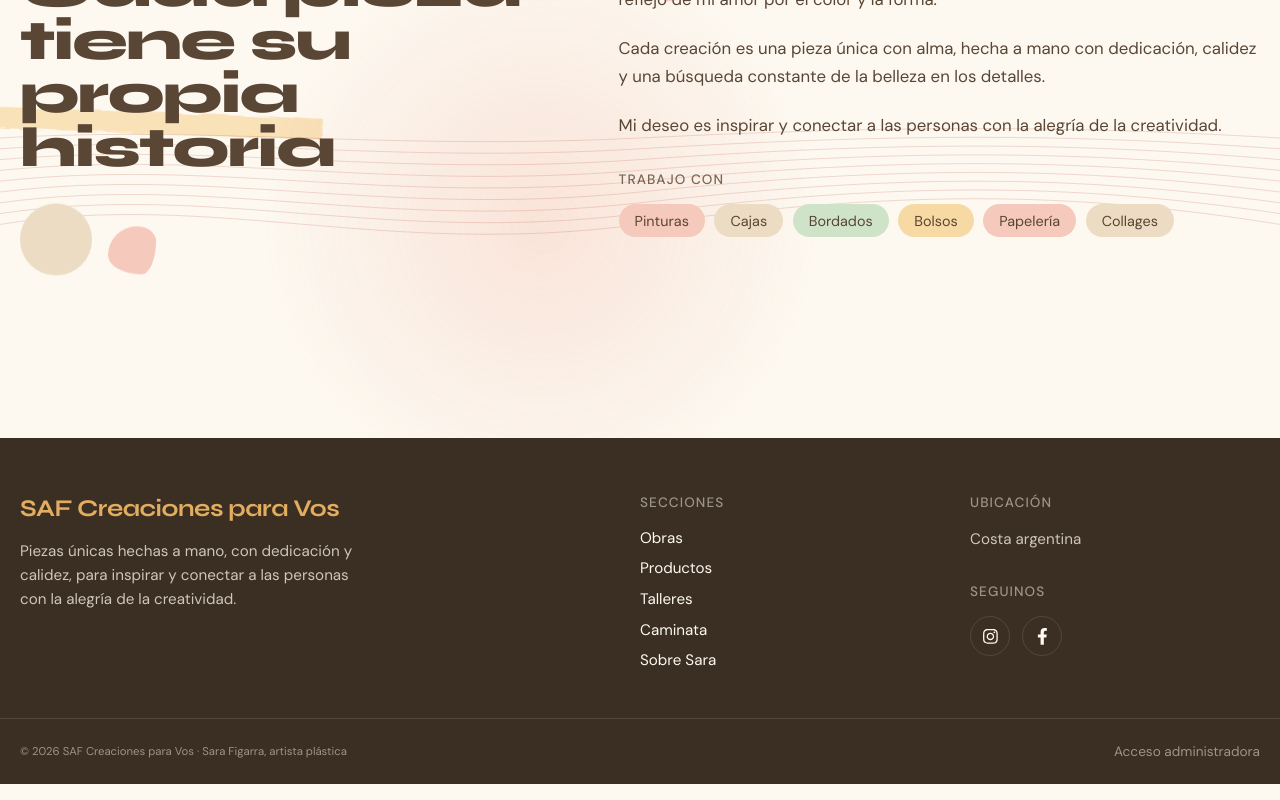
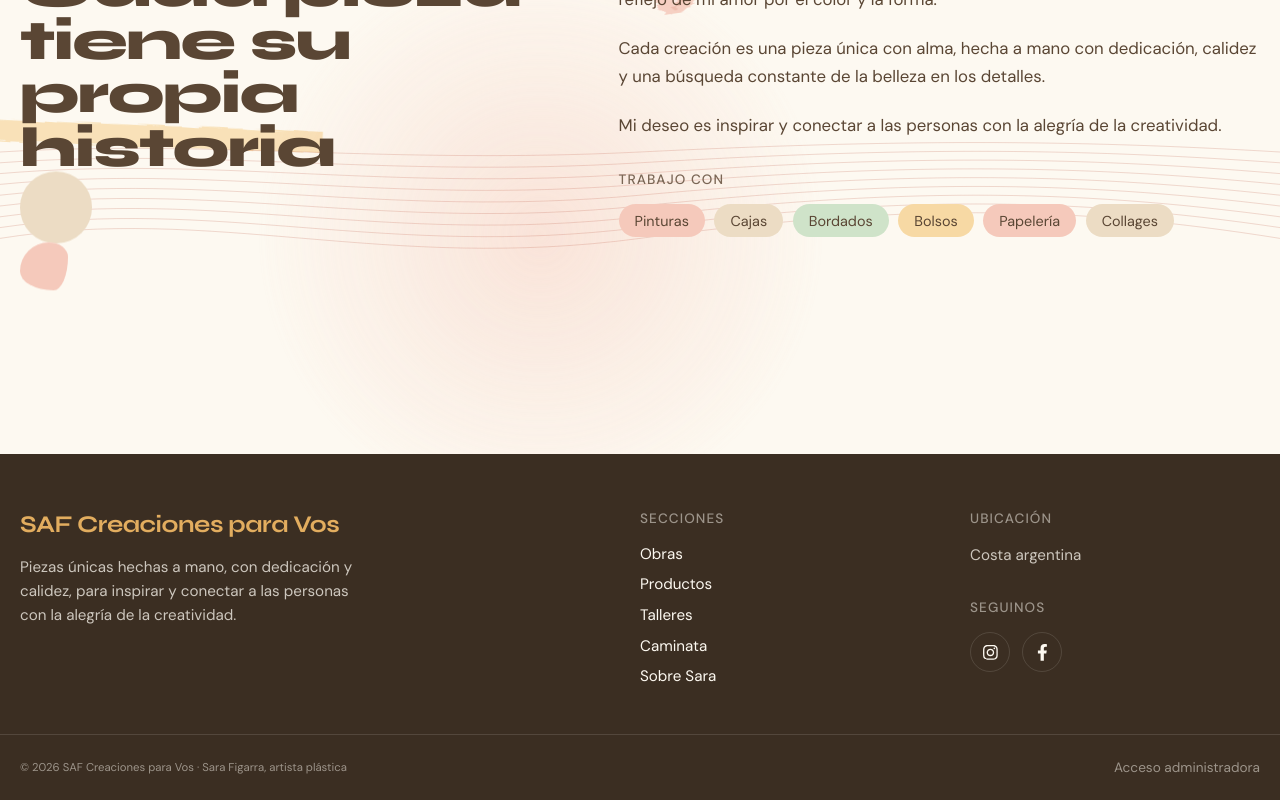
Before and after one commit to aylenfrisoli/proyecto-integrador-adaitw, a React (Vite) app in the folder frontend/: page / in a window 1280 px wide. Shown: the part 3173-3973 px from the top of the page. Built offline with nearby package versions, Linux system fonts and the light colour scheme; no server answers.

Commit message:
Renombro la fila de formas de Sobre Sara a siluetas

```diff
--- a/frontend/src/components/SobreSara.module.css
+++ b/frontend/src/components/SobreSara.module.css
@@ -23,8 +23,8 @@
   font-size: clamp(2rem, 6vw, 3.5rem);
 }
 
-/* align-items end apoya las dos formas sobre la misma linea aunque tengan distinto tamaño */
-.formas {
+/* align-items end apoya las siluetas sobre la misma linea aunque tengan distinto tamaño */
+.siluetas {
   display: flex;
   align-items: flex-end;
   gap: 1rem;
```
